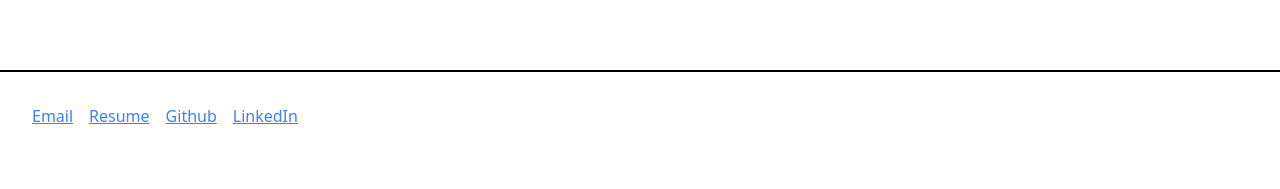
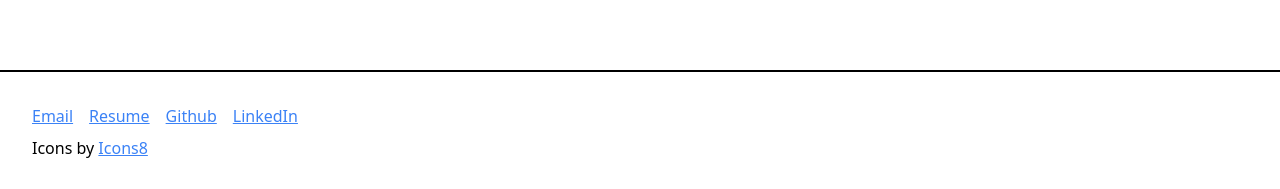
Before and after one commit to lucask95/lucask95.github.io-source, a React (Create React App) app: page / in a window 1280 px wide. Shown: the part 4872-5061 px from the top of the page. Before the commit the page ends 5032 px from the top, so only its background shows below. Built offline with nearby package versions, Linux system fonts and the light colour scheme.

Commit message:
Forgot to add icons8 attribution

```diff
--- a/src/App.js
+++ b/src/App.js
@@ -52,7 +52,7 @@ function App() {
         <AboutSection />
       </main>
 
-      <footer className='p-8 border-t-2 border-black'>
+      <footer className='space-y-2 p-8 border-t-2 border-black'>
         <div>
           {links.map((link) => (
             <a
@@ -64,6 +64,15 @@ function App() {
             </a>
           ))}
         </div>
+        <div>
+          Icons by{" "}
+          <a
+            href='https://icons8.com/'
+            className='text-blue-500 underline mr-4'
+          >
+            Icons8
+          </a>
+        </div>
       </footer>
     </div>
   );
```
